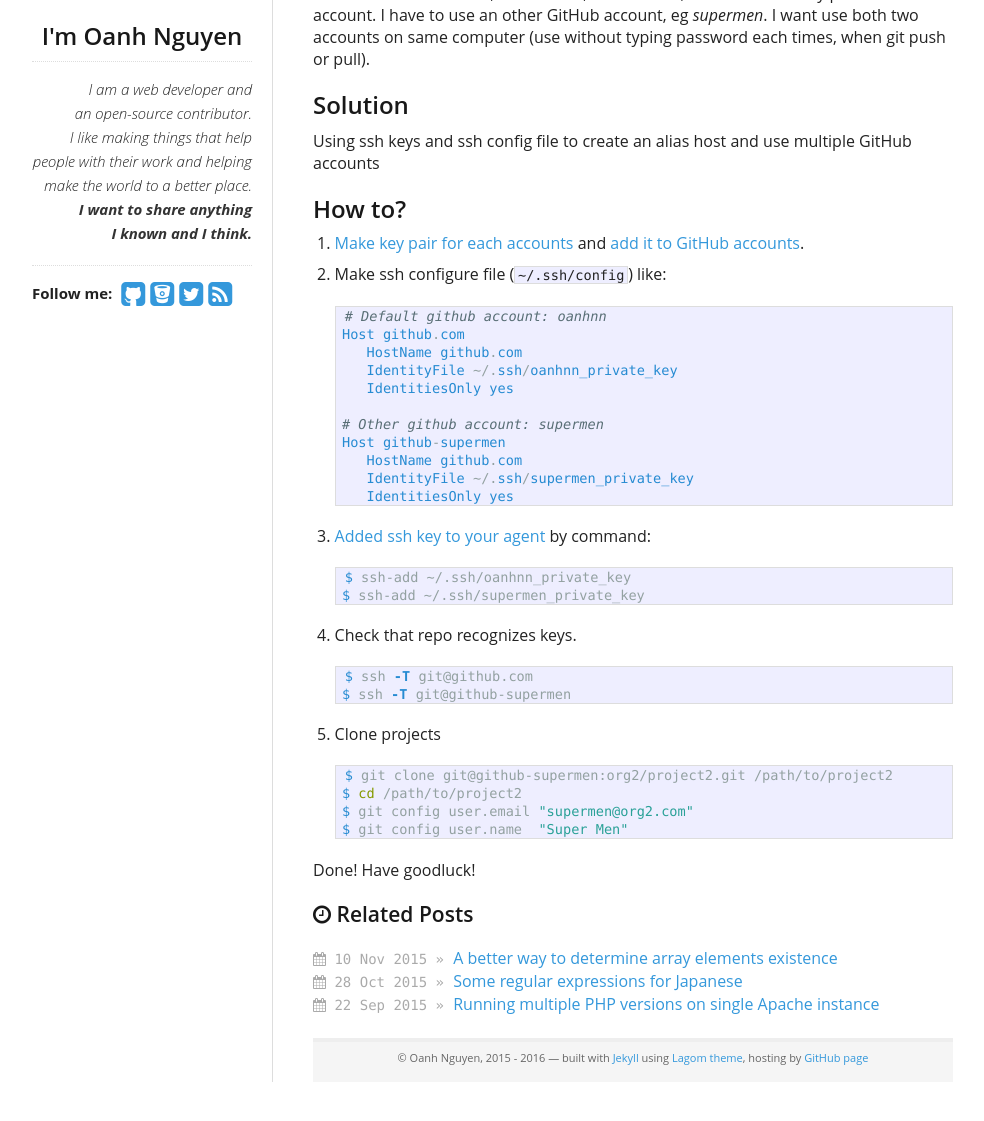
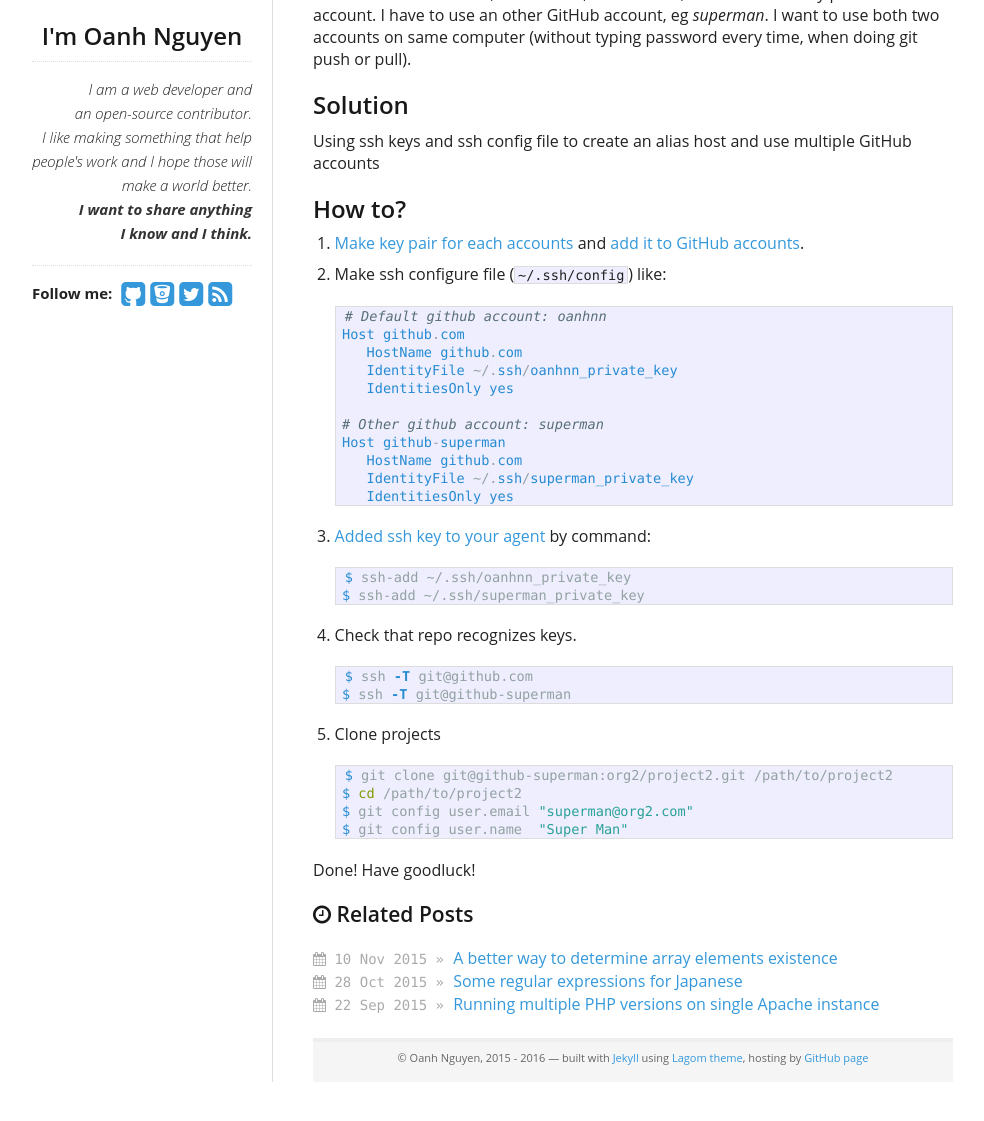
Before and after one commit to oanhnn/oanhnn.github.io, a Jekyll site: the page built from _posts/2016-02-01-using-multiple-github-accounts-with-ssh-keys.md, in a window 1280 px wide, cut to the strip 216-1338 px from the top of the page. Shown: the whole strip, without its empty margins (138-1122 px from the left). Built offline with Jekyll 4.4.1, drawn with Linux system fonts in a browser that asks for light colours; comment, search, counter and statistics services are not loaded.

````diff
--- a/_data/author.yml
+++ b/_data/author.yml
@@ -4,9 +4,9 @@ image:              https://gravatar.com/userimage/35625823/e3d572ec75073250dc49
 homepage:           https://oanhnn.github.io
 bio: >
     I am a web developer and<br> an open-source contributor.<br>
-    I like making things that help people with their work and helping make
-    the world to a better place.<br>
-    <strong>I want to share anything<br> I known and I think.</strong>
+    I like making something that help people's work and
+    I hope those will make a world better.<br>
+    <strong>I want to share anything<br> I know and I think.</strong>
 
 social:
   github:           oanhnn
@@ -15,7 +15,7 @@ social:
   #stackexchange:    ~
   #stackoverflow:    ~
   twitter:          oanhnn
-#  facebook:         oanhnn
+  #facebook:         oanhnn
   #tumblr:           ~
   #linkedin:         ~
   #gplus:            ~
--- a/_posts/2016-02-01-using-multiple-github-accounts-with-ssh-keys.md
+++ b/_posts/2016-02-01-using-multiple-github-accounts-with-ssh-keys.md
@@ -6,8 +6,8 @@ tags:     [skill]
 ---
 
 ## Problem
-I have a GitHub account, it is *oanhnn*, but at office, I could not use my personal GitHub account. I have to use an other GitHub account, eg *supermen*.
-I want use both two accounts on same computer (use without typing password each times, when git push or pull).
+I have a GitHub account, it is *oanhnn*, but at office, I could not use my personal GitHub account. I have to use an other GitHub account, eg *superman*.
+I want to use both two accounts on same computer (without typing password every time, when doing git push or pull).
 
 <!--more-->
 
@@ -25,10 +25,10 @@ Using ssh keys and ssh config file to create an alias host and use multiple GitH
       IdentityFile ~/.ssh/oanhnn_private_key
       IdentitiesOnly yes
 
-   # Other github account: supermen
-   Host github-supermen
+   # Other github account: superman
+   Host github-superman
       HostName github.com
-      IdentityFile ~/.ssh/supermen_private_key
+      IdentityFile ~/.ssh/superman_private_key
       IdentitiesOnly yes
    ```
 
@@ -36,23 +36,23 @@ Using ssh keys and ssh config file to create an alias host and use multiple GitH
 
    ```shell
    $ ssh-add ~/.ssh/oanhnn_private_key
-   $ ssh-add ~/.ssh/supermen_private_key
+   $ ssh-add ~/.ssh/superman_private_key
    ```
 
 4. Check that repo recognizes keys.
 
    ```shell
    $ ssh -T git@github.com
-   $ ssh -T git@github-supermen
+   $ ssh -T git@github-superman
    ```
 
 5. Clone projects
 
    ```shell
-   $ git clone git@github-supermen:org2/project2.git /path/to/project2
+   $ git clone git@github-superman:org2/project2.git /path/to/project2
    $ cd /path/to/project2
-   $ git config user.email "supermen@org2.com"
-   $ git config user.name  "Super Men"
+   $ git config user.email "superman@org2.com"
+   $ git config user.name  "Super Man"
    ```
 
 
````
Also changed, not shown: _posts/2015-03-12-htaccess-file-tutorial-and-tips.md (+10 -10 lines), _posts/2015-03-15-how-to-improve-php-programming-skills.md (+16 -16 lines), _posts/2015-09-22-running-multiple-php-versions-on-single-apache-instance.md (+3 -2 lines), _posts/2015-10-28-some-regular-expressions-for-japanese.md (+1 -0 lines).
